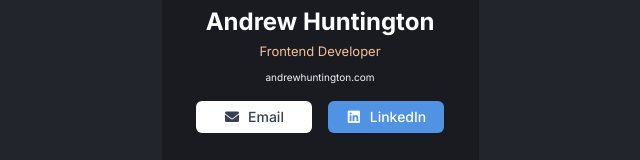
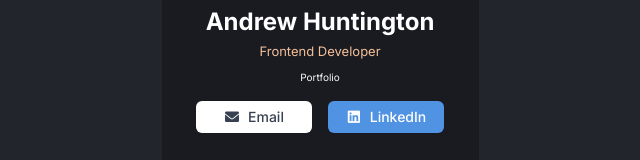
Before and after one commit to AndrewHuntington/business-card, a React (Create React App) app: page / in a window 1280 px wide. Shown: the part 363-523 px from the top of the page, without its empty margins (320-960 px from the left). Built offline with nearby package versions, Linux system fonts and the light colour scheme.

Commit message:
Add portfolio link

```diff
--- a/src/components/Info.tsx
+++ b/src/components/Info.tsx
@@ -19,10 +19,12 @@ export default function Info() {
         {language.job}
       </h3>
       <a
-        href="https://andrewhuntington.com"
+        href="https://andrewhuntington.netlify.app/"
+        target="_blank"
+        rel="noopener noreferrer"
         className="hover:underline text-[#F5F5F5]"
       >
-        <h4 className="website text-[10px] mb-4">andrewhuntington.com</h4>
+        <h4 className="website text-[10px] mb-4">{language.portfolio}</h4>
       </a>
       <div>
         <button className="shadow-sm w-[116px] bg-white py-1.5 font-medium text-sm text-[#374151] rounded-md">
--- a/src/languages/english.ts
+++ b/src/languages/english.ts
@@ -7,4 +7,5 @@ export const english: Record<string, string> = {
   interests: 'Interests',
   interestsContent:
     'Music. Reading. Video Games. Computer programming. Japanese. Spanish. Translation.',
+  portfolio: 'Portfolio',
 };
--- a/src/languages/japanese.ts
+++ b/src/languages/japanese.ts
@@ -7,4 +7,5 @@ export const japanese: Record<string, string> = {
   interests: '趣味',
   interestsContent:
     '音楽鑑賞、読書、ビデオゲーム、コンピュータプログラミング、日本語、スペイン語、翻訳。',
+  portfolio: 'ポートフォリオ',
 };
```
